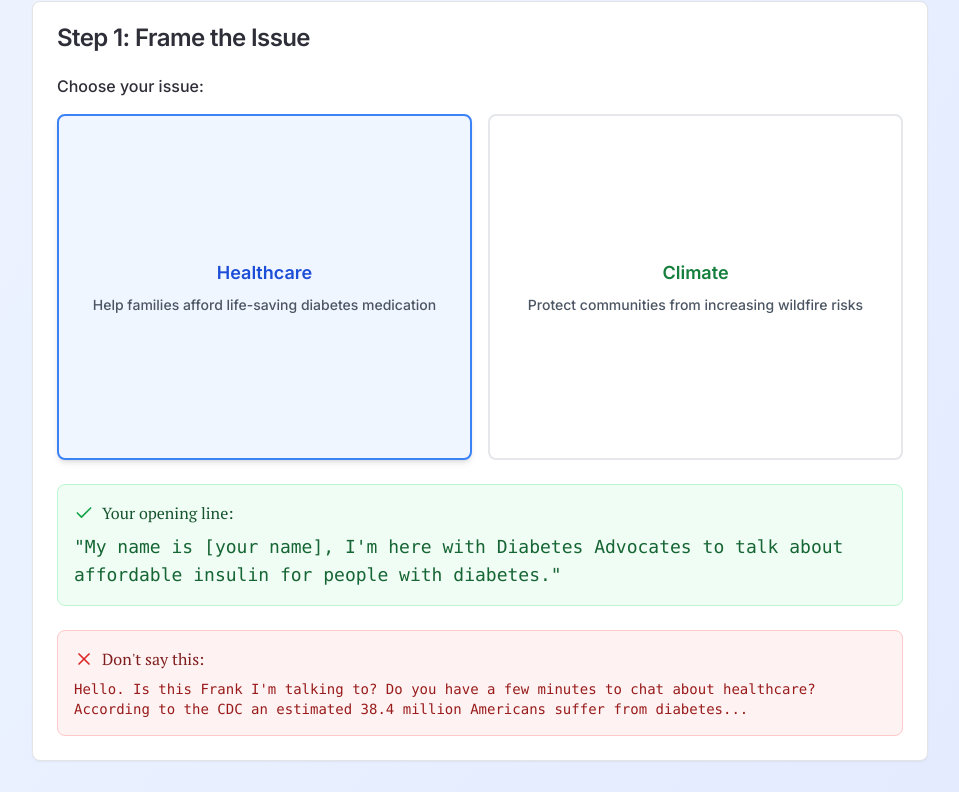
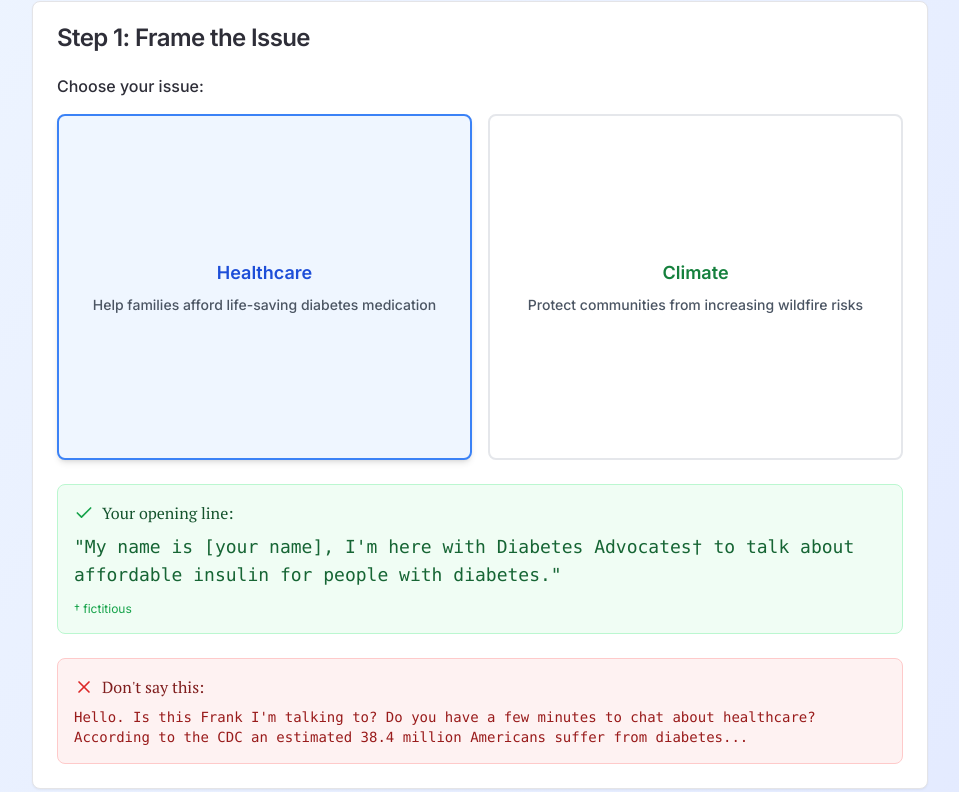
Before and after one commit to djechlin/empathy-wins-dialogue, a React (Vite) app: page /preparation in a window 1280 px wide. Shown: the part 343-1135 px from the top of the page, without its empty margins (160-1119 px from the left). Built offline with nearby package versions, Linux system fonts and the light colour scheme; a web font is replaced by a local one.

Commit message:
Refine issue framing and add footnote
Added a dagger symbol after the organization names and a footnote "[dagger] fictitious" in the green area. Changed the climate group name to "Against Wildfires". Updated `src/pages/Preparation.tsx`.

```diff
--- a/src/pages/Preparation.tsx
+++ b/src/pages/Preparation.tsx
@@ -1,4 +1,3 @@
-
 import { Button } from '@/ui/button';
 import { Card, CardContent, CardHeader, CardTitle } from '@/ui/card';
 import { Label } from '@/ui/label';
@@ -22,13 +21,13 @@ const Preparation = () => {
     insulin: {
       title: 'Healthcare - Insulin Affordability',
       plainLanguage: 'affordable insulin for people with diabetes',
-      organization: 'Diabetes Advocates',
+      organization: 'Diabetes Advocates†',
       dontSayText: 'Hello. Is this Frank I\'m talking to? Do you have a few minutes to chat about healthcare? According to the CDC an estimated 38.4 million Americans suffer from diabetes...',
     },
     climate: {
       title: 'Climate - Wildfire Management',
       plainLanguage: 'protecting our communities from wildfires',
-      organization: 'Safe Climate Advocates',
+      organization: 'Against Wildfires†',
       dontSayText: 'Hello. Is this Frank I\'m talking to? Do you have a few minutes to chat about the devastating impacts of climate change? In 2024, global carbon dioxide emission reached 41.6 billion tons...',
     },
   };
@@ -175,6 +174,7 @@ const Preparation = () => {
               <p className="text-green-800 text-lg font-mono">
                 "My name is [your name], I'm here with {currentIssue.organization} to talk about {currentIssue.plainLanguage}."
               </p>
+              <p className="text-green-600 mt-3 text-xs">† fictitious</p>
             </div>
 
             {/* Don't Say This */}
```
